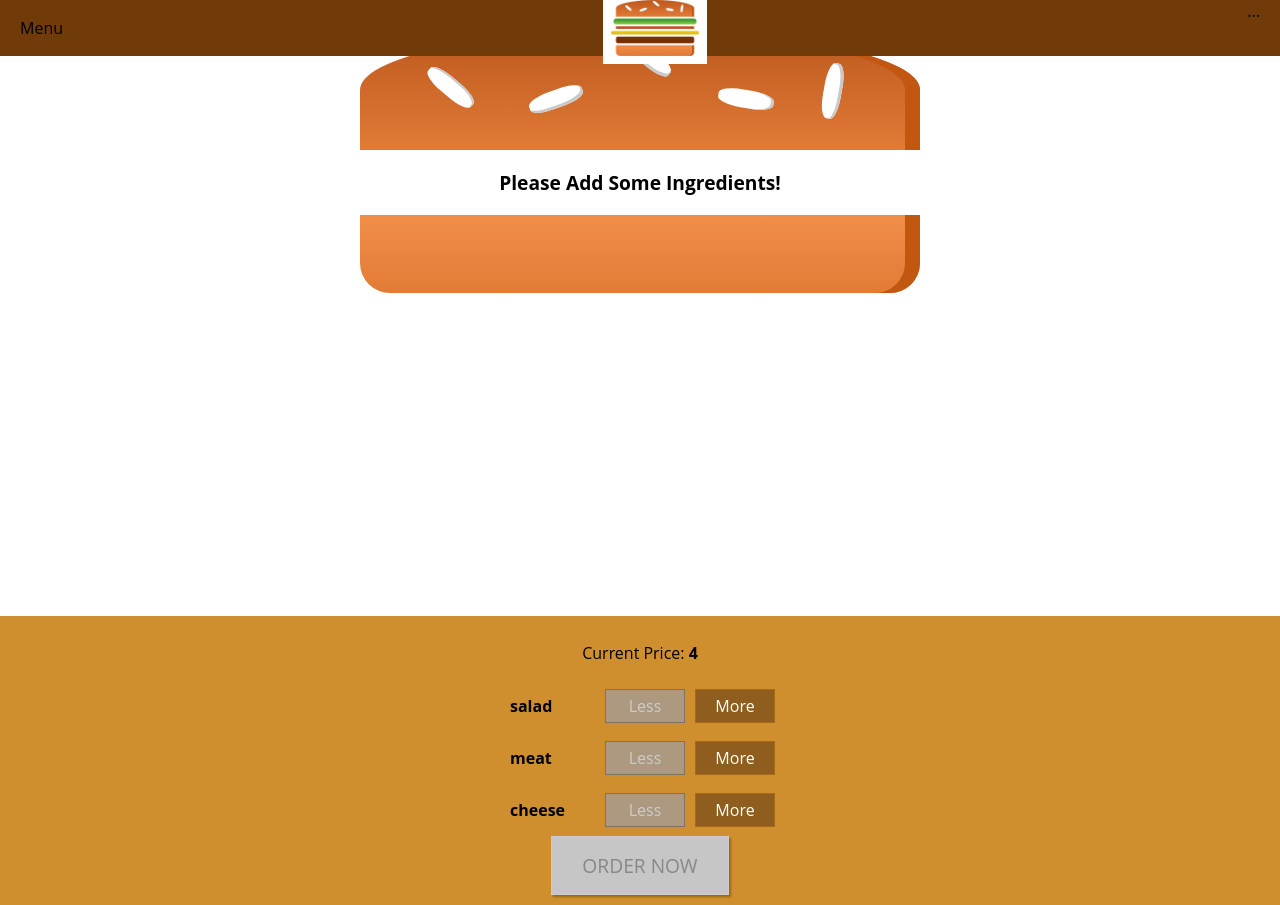
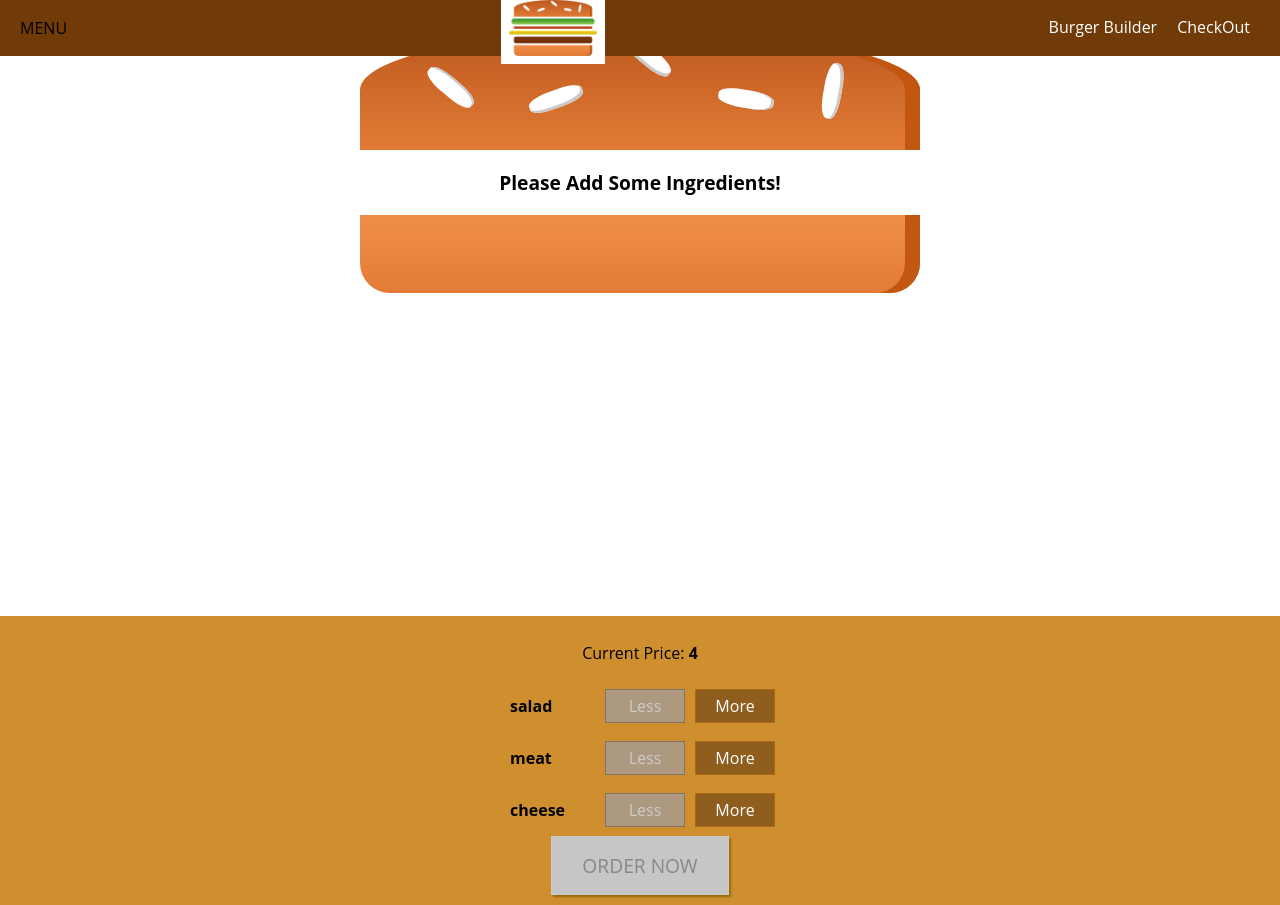
Before and after one commit to sharifahblessing/burger-project, a React (Create React App) app: page / in a window 1280 px wide. Built offline with nearby package versions, Linux system fonts and the light colour scheme.

Commit message:
Added Navigation Items in the nav bar

```diff
--- /dev/null
+++ b/src/components/Navigation/NavigationItem/NavigationItem.js
@@ -0,0 +1,12 @@
+import React from 'react';
+
+import classes from './NavigationItem.module.css'
+
+const navigationItem =(props)=>{
+   return ( <li className={classes.NavigationItem}>
+   <a
+   href={props.link}
+   className={props.active? classes.active:null}>{props.children}</a></li>)
+}
+
+export default  navigationItem
--- /dev/null
+++ b/src/components/Navigation/NavigationItem/NavigationItem.module.css
@@ -0,0 +1,25 @@
+.NavigationItem{
+    margin:0;
+    box-sizing:border-box;
+    display:flex;
+    height:100%;
+    align-items: center
+}
+
+.NavigationItem a {
+    color:white;
+    text-decoration: none;
+    height:100%;
+    padding:16px 10px;
+    box-sizing: border-box;
+    border-bottom: 4px solid transparent
+
+}
+
+.NavigationItem a:hover,
+.NavigationItem a:active,
+.NavigationItem a:active{
+    color:white;
+    border-bottom:4px solid #40a4c8;
+    background-color: #8F5C2C
+}
--- /dev/null
+++ b/src/components/Navigation/NavigationItems/NavigationItems.js
@@ -0,0 +1,15 @@
+import React from 'react';
+
+import classes from './NavigationItems.module.css'
+import NavigationItem from '../NavigationItem/NavigationItem'
+
+const navigationItems =()=>{
+    return (
+        <ul className={classes.NavigationItems}>
+        <NavigationItem link="/" active>Burger Builder</NavigationItem>
+        <NavigationItem link=''>CheckOut</NavigationItem>
+        </ul>
+    )
+}
+
+export default navigationItems
--- /dev/null
+++ b/src/components/Navigation/NavigationItems/NavigationItems.module.css
@@ -0,0 +1,8 @@
+.NavigationItems{
+    padding:0;
+    margin:0;
+    list-style: none;
+    display:flex;
+    align-items: center;
+    height:100%
+}
--- a/src/components/Navigation/Toolbar/Toolbar.js
+++ b/src/components/Navigation/Toolbar/Toolbar.js
@@ -2,14 +2,15 @@
 import classes from '../Toolbar/Toolbar.module.css';
 
 import Logo from '../../Logo/Logo'
+import NavigationItems from '../NavigationItems/NavigationItems'
 
 const toolbar =()=>{
     return(
         <header className={classes.Toolbar}>
-            <div>Menu</div>
+            <div>MENU</div>
             <Logo/>
             <nav>
-                ...
+                <NavigationItems/>
             </nav>
         </header>
     )
```
